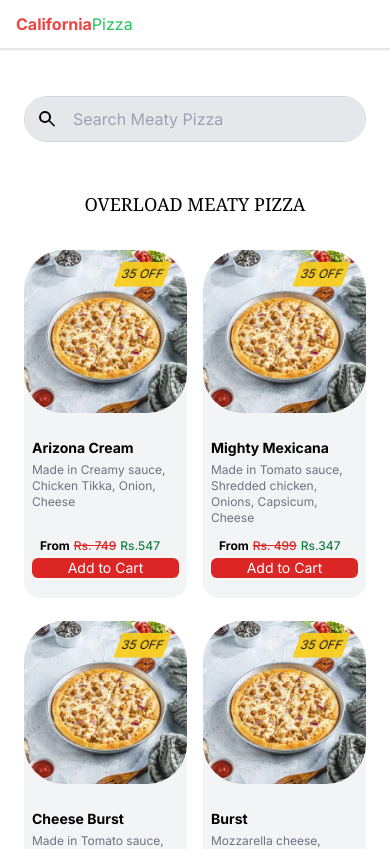
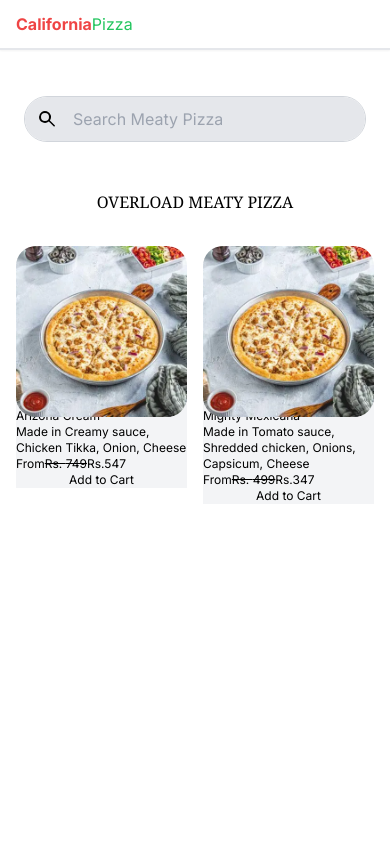
Before and after one commit to ahsanadil9/CaliforniaPizza-Clone-Client, a Next.js app: page / in a window 390 px wide. Shown: the top 849 px of the page. Built offline with nearby package versions, Linux system fonts and the light colour scheme.

Commit message:
navbar, input search and heading pizza are now working in all screen sizes.

```diff
--- a/app/home/categories/pizza/pizzacart.jsx
+++ b/app/home/categories/pizza/pizzacart.jsx
@@ -23,65 +23,67 @@ export default function PizzaCart() {
       discountedPrice: 347,
       image: PizzaImage,
     },
-    {
-      id: 3,
-      discountTag: 35,
-      name: "Cheese Burst",
-      description:
-        "Made in Tomato sauce, Mozzarella cheese, Cheese burst crust",
-      price: 649,
-      discountedPrice: 500,
-      image: PizzaImage,
-    },
-    {
-      id: 4,
-      discountTag: 35,
-      name: "Burst",
-      description: "Mozzarella cheese, Cheese burst crust",
-      price: 649,
-      discountedPrice: 550,
-      image: PizzaImage,
-    },
-    {
-      id: 5,
-      discountTag: 30,
-      name: "Cheese Burst",
-      description: "Made in Tomato sauce, Mozzarella cheese",
-      price: 599,
-      discountedPrice: 430,
-      image: PizzaImage,
-    },
-    {
-      id: 6,
-      discountTag: 30,
-      name: "Fajita Pizza",
-      description: "Made in Tomato sauce, Mozzarella cheese",
-      price: 599,
-      discountedPrice: 430,
-      image: PizzaImage,
-    },
-    {
-      id: 8,
-      discountTag: 30,
-      name: "Fajita Pizza",
-      description: "Made in Tomato sauce, Mozzarella cheese",
-      price: 599,
-      discountedPrice: 430,
-      image: PizzaImage,
-    },
+    // {
+    //   id: 3,
+    //   discountTag: 35,
+    //   name: "Cheese Burst",
+    //   description:
+    //     "Made in Tomato sauce, Mozzarella cheese, Cheese burst crust",
+    //   price: 649,
+    //   discountedPrice: 500,
+    //   image: PizzaImage,
+    // },
+    // {
+    //   id: 4,
+    //   discountTag: 35,
+    //   name: "Burst",
+    //   description: "Mozzarella cheese, Cheese burst crust",
+    //   price: 649,
+    //   discountedPrice: 550,
+    //   image: PizzaImage,
+    // },
+    // {
+    //   id: 5,
+    //   discountTag: 30,
+    //   name: "Cheese Burst",
+    //   description: "Made in Tomato sauce, Mozzarella cheese",
+    //   price: 599,
+    //   discountedPrice: 430,
+    //   image: PizzaImage,
+    // },
+    // {
+    //   id: 6,
+    //   discountTag: 30,
+    //   name: "Fajita Pizza",
+    //   description: "Made in Tomato sauce, Mozzarella cheese",
+    //   price: 599,
+    //   discountedPrice: 430,
+    //   image: PizzaImage,
+    // },
+    // {
+    //   id: 8,
+    //   discountTag: 30,
+    //   name: "Fajita Pizza",
+    //   description: "Made in Tomato sauce, Mozzarella cheese",
+    //   price: 599,
+    //   discountedPrice: 430,
+    //   image: PizzaImage,
+    // },
   ];
 
   return (
     <div>
       {/* navbar */}
-      <nav className="fixed z-50 top-0 w-full bg-white border-b-2 shadow-black-500 shadow-sm">
+      <nav className="fixed z-20 top-0 w-full bg-white border-b-2 shadow-black-500 shadow-sm">
         <div className="flex items-center px-4 py-3">
           <h1 className="text-red-500 font-bold">California</h1>
           <h1 className="text-green-500">Pizza</h1>
         </div>
       </nav>
       {/* main content */}
-      <main className="mt-24 min-h-screen lg:pt-8 lg:px-22 md:pt-24 md:px-10 px-6">
+      <main className="min-h-screen mt-24 lg:px-22 ">
+        <div className="px-6 md:px-8">
+          {" "}
           <div className="relative flex items-center border border-gray-300 rounded-full w-full">
             <input
               type="search"
@@ -106,56 +108,55 @@ export default function PizzaCart() {
               </svg>
             </button>
           </div>
+        </div>
+
         <section>
-          <h1 className="p-12 text-center text-lg lg:text-3xl font-serif lg:mt-3 mb-[-19rem]">
+          <h1 className="py-12 lg:p-12 text-base text-center md:text-lg lg:text-3xl font-serif lg:mt-3 mb-[-19rem]">
             OVERLOAD MEATY PIZZA
           </h1>
+
           {/* pizza item cart selection */}
-
-          <div className="relative min-h-screen pb-36 mt-72 lg:mt-2 lg:px-10 lg:pb-56 md:pt-24 md:px-10 ">
-            <div className="relative grid grid-cols-2 gap-4 lg:grid-cols-3 lg:gap-14 md:grid-cols-2 sm:grid-cols-2">
+          <div className="px-4 md:px-10 lg:px-16">
+            <div className="relative top-72 grid grid-cols-2 gap-4 md:gap-9 lg:grid-cols-3">
               {pizzaItems.map((pizzaItem) => (
-                <article
-                  key={pizzaItem.id}
-                  className="relative flex flex-col items-start mb-48 md:mb-44 md:mt-96 lg:mt-40 lg:mb-0"
-                >
+                <article key={pizzaItem.id} className="relative flex flex-col">
                   <Image
                     src={pizzaItem.image}
                     alt="Pizza Image"
-                    className="z-30 lg:mt-9 w-auto md:w-auto lg:w-auto mx-auto"
-                    style={{ borderRadius: "40px", maxWidth: "100%" }}
-                    width={383}
-                    height={100}
+                    className="w-auto md:w-auto lg:w-auto z-30"
+                    // style={{ borderRadius: "40px", maxWidth: "100%" }}
+                    style={{
+                      borderRadius: "20px", // Mobile border radius
+                      maxWidth: "100%",
+                      "@media (min-width: 640px)": {
+                        borderRadius: "70px", // Desktop border radius
+                      },
+                    }}
                   />
                   <span
                     style={{ transform: "skewX(-20deg)" }}
-                    className="absolute text-xs top-3 right-5 lg:top-12 lg:right-10 lg:left-30 p-1 bg-yellow-400 z-40 text-black lg:font-bold animate-pulse"
+                    className="absolute text-xs top-3 right-5 lg:top-12 lg:right-10 lg:left-30 p-1 bg-yellow-400 z-2 text-black lg:font-bold animate-pulse"
                   >
                     {pizzaItem.discountTag} OFF
                   </span>
-                  <div className="absolute bg-gray-100 text-white text-sm sm:pt-10 md:pt-20 mt-28 pt-10 pb-5 h-[1] md:h-[90vh]  md:mt-48 lg:mb-0 lg:px-6 lg:pt-12 lg:mt-[52vh] z-10 rounded-2xl lg:h-[36vh] w-full">
-                    <div className="px-2 pt-9 lg:pb-7 sm:mt-5 md:mt-54 lg:pt-0 h-16 lg:h-20">
-                      <h3 className="lg:text-lg font-bold lg:font-extrabold text-black">
-                        {pizzaItem.name}
-                      </h3>
-                      <p className="text-xs text-gray-500  pt-1">
-                        {pizzaItem.description}
-                      </p>
+                  <div
+                    className="absolute z-10 bg-gray-100 text-xs w-full pt-2"
+                    style={{ top: "calc(90% + 0px)" }}
+                  >
+                    <div className="">
+                      <h3 className="">{pizzaItem.name}</h3>
+                      <p className="">{pizzaItem.description}</p>
                     </div>
 
-                    <div>
-                      <div className="flex px:2 pt-7 mt-11 lg:px-0 lg:py-0 lg:mt-2  mx-auto">
-                        <p className="text-xs lg:text-sm pr-1 font-bold lg:font-extrabold text-black px-4 lg:px-2">
-                          From
-                        </p>
-                        <p className="text-xs lg:text-sm pr-1 font-medium lg:font-bold text-red-600">
+                    <div className="">
+                      <div className="flex">
+                        <p className="">From</p>
+                        <p className="">
                           <del>Rs. {pizzaItem.price}</del>
                         </p>
-                        <p className="text-xs lg:text-sm pr-1 font-medium lg:font-bold text-green-700">
-                          Rs.{pizzaItem.discountedPrice}
-                        </p>
+                        <p className="">Rs.{pizzaItem.discountedPrice}</p>
                       </div>
-                      <button className="block mx-auto bg-red-600 text-sm mt-1 lg:mt-2 lg:text-xs text-white lg:p-2 rounded-md px-9 lg:w-full">
+                      <button className="block ml-auto mr-auto">
                         Add to Cart
                       </button>
                     </div>
```
Also changed, not shown: app/home/categories/pizza/Untitled-1.html (added, +52 -0 lines). Lines whose indentation alone changed are shown as unchanged.
